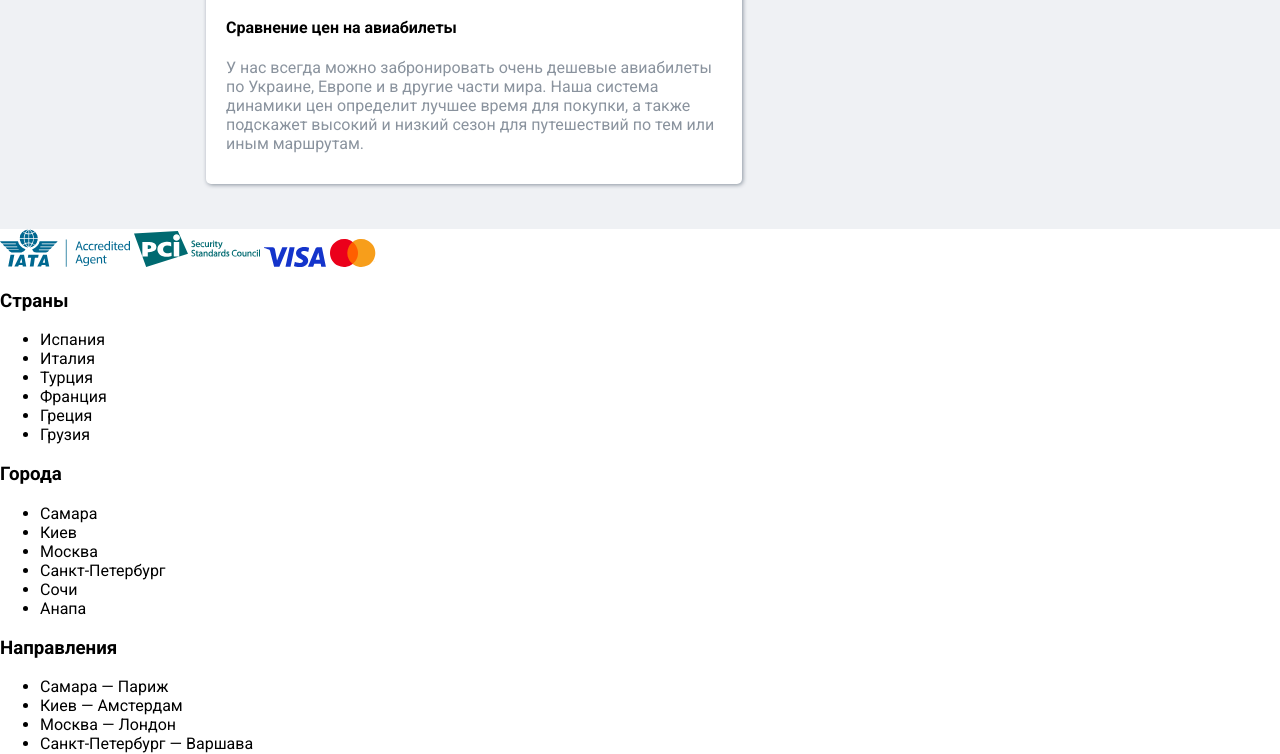
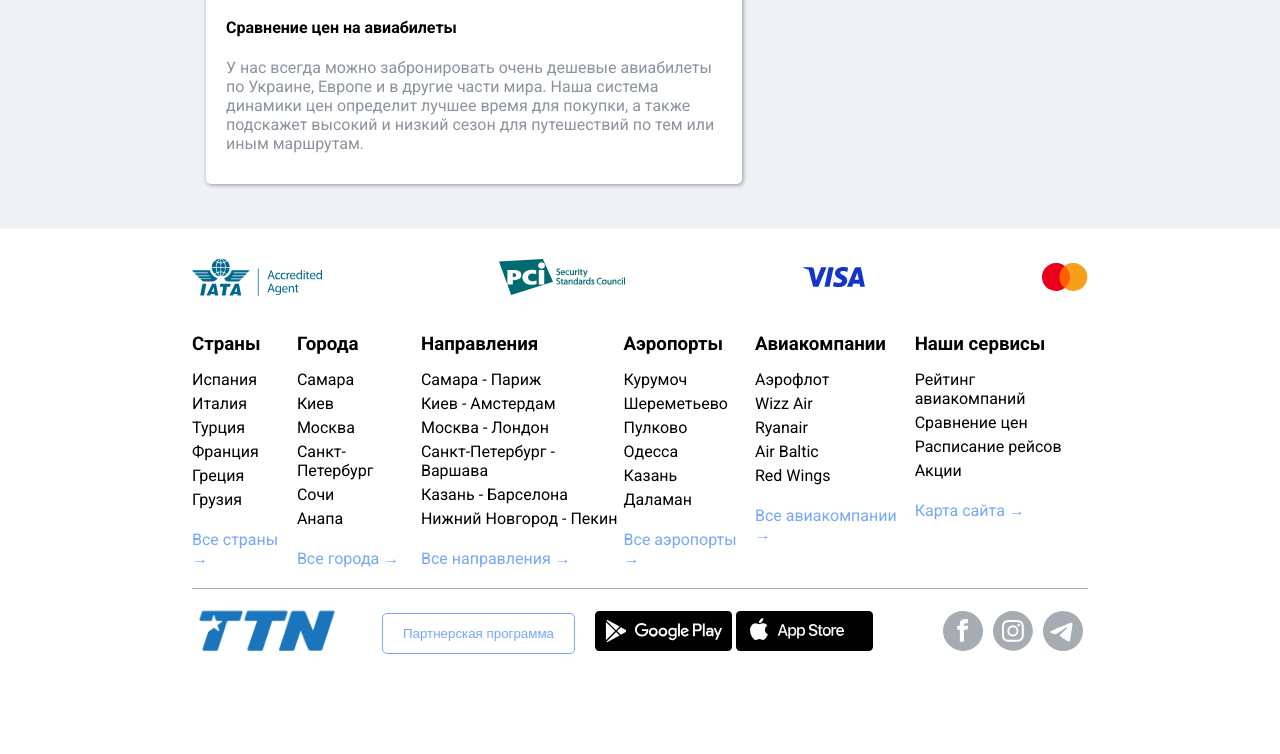
Before and after one commit to ramtary/javarush-project-1, a plain HTML site: page index.html in a window 1280 px wide. Shown: the part 2046-2800 px from the top of the page. After the commit the page ends 2756 px from the top, so only its background shows below. Drawn offline with Linux system fonts and the light colour scheme.

Commit message:
CSS styling. Main. Footer.

```diff
--- a/css/index.css
+++ b/css/index.css
@@ -57,11 +57,11 @@ main {
 
 #tb {
     background-color: #FFE8ED;
-    color: #F74068;
+    color: #FF4D4D;
 }
 
 #bt {
-    background-color: #F74068;
+    background-color: #FF4D4D;
     color: white;
 }
 
@@ -139,7 +139,7 @@ main {
 }
 
 .price {
-    color: #F74068;
+    color: #FF4D4D;
 }
 
 .rating-header {
@@ -186,7 +186,7 @@ main {
     transform: scale(1.01);
 
     a {
-        color: #F74068;
+        color: #FF4D4D;
     }
 }
 
@@ -281,18 +281,18 @@ main {
     border-radius: 3px;
     height: 2.4em;
     width: 15em;
-    border: 1px solid #F74068;
+    border: 1px solid #FF4D4D;
     padding-inline: 5px;
 }
 
 .sub-form input::placeholder {
-    color: #F74068;
+    color: #FF4D4D;
     padding-left: 10px;
 }
 
 .sub-form button {
-    background-color: #F74068;
-    border: 1px solid #F74068;
+    background-color: #FF4D4D;
+    border: 1px solid #FF4D4D;
     color: white;
     height: 2.7em;
     width: 3em;
@@ -332,3 +332,73 @@ main {
 .sub-form label {
     display: none;
 }
+
+footer {
+    display: grid;
+    grid-template-columns: 3fr;
+    grid-template-rows: 50px 0.7fr 100px;
+    place-content: center center;
+    width: 70%;
+    margin: 25px 15%;
+    gap: 10px;
+}
+
+.footer-block {
+    display: flex;
+    flex-direction: row;
+    align-items: center;
+    justify-content: space-between;
+}
+
+.footer-block-part {
+    display: flex;
+    flex-direction: row;
+    align-items: center;
+    justify-content: center;
+    height: 100%;
+}
+
+.footer-block article {
+    display: flex;
+    flex-direction: column;
+    align-items: flex-start;
+    justify-content: flex-start;
+    height: 100%;
+    li {
+        list-style-type: none;
+        margin: 5px 0;
+    }
+    ul {
+        padding-left: 0;
+        margin-top: 0;
+    }
+    h3 {
+        margin-bottom: 10px;
+    }
+}
+
+.link-to-all {
+    color: #76A7FA;
+}
+
+.ttn img {
+    height: 150px;
+    margin-right: 30px;
+}
+
+#partner-program-btn {
+    background-color: white;
+    color: #76A7FA;
+    border: 1px solid #76A7FA;
+    margin-right: 20px;
+}
+
+.social img {
+    height: 40px;
+    padding: 5px;
+}
+
+.deep-bottom {
+    margin-top: 10px;
+    border-top: 1px inset #fff;
+}
--- a/index.html
+++ b/index.html
@@ -137,57 +137,77 @@
 
         <section class="ways main-content-block">
             <div>
-                <section><a href="#"><span class="way">Варшава ⟶ Милан</span></a><a href="#"><span class="price">от 771 ₴</span></a></section>
-                <section><a href="#"><span class="way">Варшава ⟶ Амстердам</span></a><a href="#"><span class="price">от 3 256 ₴</span></a></section>
+                <section><a href="#"><span class="way">Варшава ⟶ Милан</span></a><a href="#"><span class="price">от 771 ₴</span></a>
+                </section>
+                <section><a href="#"><span class="way">Варшава ⟶ Амстердам</span></a><a href="#"><span class="price">от 3 256 ₴</span></a>
+                </section>
             </div>
             <div>
-                <section><a href="#"><span class="way">Варшава ⟶ Лондон</span></a><a href="#"><span class="price">от 1 014 ₴</span></a></section>
-                <section><a href="#"><span class="way">Варшава ⟶ Лиссабон</span></a><a href="#"><span class="price">от 3 364 ₴</span></a></section>
+                <section><a href="#"><span class="way">Варшава ⟶ Лондон</span></a><a href="#"><span class="price">от 1 014 ₴</span></a>
+                </section>
+                <section><a href="#"><span class="way">Варшава ⟶ Лиссабон</span></a><a href="#"><span class="price">от 3 364 ₴</span></a>
+                </section>
             </div>
             <div>
-                <section><a href="#"><span class="way">Варшава ⟶ Аликанте</span></a><a href="#"><span class="price">от 1 042 ₴</span></a></section>
-                <section><a href="#"><span class="way">Варшава ⟶ Париж</span></a><a href="#"><span class="price">от 4 076 ₴</span></a></section>
+                <section><a href="#"><span class="way">Варшава ⟶ Аликанте</span></a><a href="#"><span class="price">от 1 042 ₴</span></a>
+                </section>
+                <section><a href="#"><span class="way">Варшава ⟶ Париж</span></a><a href="#"><span class="price">от 4 076 ₴</span></a>
+                </section>
             </div>
             <div>
-                <section><a href="#"><span class="way">Варшава ⟶ Мадрид</span></a><a href="#"><span class="price">от 1 646 ₴</span></a></section>
-                <section><a href="#"><span class="way">Варшава ⟶ Нью-Йорк</span></a><a href="#"><span class="price">от 9 872 ₴</span></a></section>
+                <section><a href="#"><span class="way">Варшава ⟶ Мадрид</span></a><a href="#"><span class="price">от 1 646 ₴</span></a>
+                </section>
+                <section><a href="#"><span class="way">Варшава ⟶ Нью-Йорк</span></a><a href="#"><span class="price">от 9 872 ₴</span></a>
+                </section>
             </div>
             <div>
-                <section><a href="#"><span class="way">Варшава ⟶ Барселона</span></a><a href="#"><span class="price">от 1 663 ₴</span></a></section>
-                <section><a href="#"><span class="way">Варшава ⟶ Денпасар-Бали</span></a><a href="#"><span class="price">от 32 574 ₴</span></a></section>
+                <section><a href="#"><span class="way">Варшава ⟶ Барселона</span></a><a href="#"><span class="price">от 1 663 ₴</span></a>
+                </section>
+                <section><a href="#"><span class="way">Варшава ⟶ Денпасар-Бали</span></a><a href="#"><span
+                        class="price">от 32 574 ₴</span></a></section>
             </div>
         </section>
 
         <aside class="rating main-content-block">
             <div>
-                <section><span><span class="place">1</span><a href="#">Emirates</a></span><span class="score">4.7</span></section>
+                <section><span><span class="place">1</span><a href="#">Emirates</a></span><span class="score">4.7</span>
+                </section>
             </div>
             <div>
-                <section><span><span class="place">2</span><a href="#">Катар Эйрвейз</a></span><span class="score">4.6</span></section>
+                <section><span><span class="place">2</span><a href="#">Катар Эйрвейз</a></span><span
+                        class="score">4.6</span></section>
             </div>
             <div>
-                <section><span><span class="place">3</span><a href="#">Сингапур Эйрлайнс</a></span><span class="score">4.5</span></section>
+                <section><span><span class="place">3</span><a href="#">Сингапур Эйрлайнс</a></span><span class="score">4.5</span>
+                </section>
             </div>
             <div>
-                <section><span><span class="place">4</span><a href="#">Pegasus</a></span><span class="score">4.4</span></section>
+                <section><span><span class="place">4</span><a href="#">Pegasus</a></span><span class="score">4.4</span>
+                </section>
             </div>
             <div>
-                <section><span><span class="place">5</span><a href="#">Кореан Эйр</a></span><span class="score">4.3</span></section>
+                <section><span><span class="place">5</span><a href="#">Кореан Эйр</a></span><span
+                        class="score">4.3</span></section>
             </div>
             <div>
-                <section><span><span class="place">6</span><a href="#">Финнэйр</a></span><span class="score">4.2</span></section>
+                <section><span><span class="place">6</span><a href="#">Финнэйр</a></span><span class="score">4.2</span>
+                </section>
             </div>
             <div>
-                <section><span><span class="place">7</span><a href="#">Этихад Эйрвейз</a></span><span class="score">4.1</span></section>
+                <section><span><span class="place">7</span><a href="#">Этихад Эйрвейз</a></span><span
+                        class="score">4.1</span></section>
             </div>
             <div>
-                <section><span><span class="place">8</span><a href="#">Аэрофлот</a></span><span class="score">4.0</span></section>
+                <section><span><span class="place">8</span><a href="#">Аэрофлот</a></span><span class="score">4.0</span>
+                </section>
             </div>
             <div>
-                <section><span><span class="place">9</span><a href="#">Brussels Airlines</a></span><span class="score">3.9</span></section>
+                <section><span><span class="place">9</span><a href="#">Brussels Airlines</a></span><span class="score">3.9</span>
+                </section>
             </div>
             <div>
-                <section><span><span class="place">10</span><a href="#">JSC Юж. Запад</a></span><span class="score">3.8</span></section>
+                <section><span><span class="place">10</span><a href="#">JSC Юж. Запад</a></span><span
+                        class="score">3.8</span></section>
             </div>
         </aside>
     </section>
@@ -201,12 +221,14 @@
                 <h4>Как найти авиабилеты со скидкой онлайн</h4>
                 <p>На нашем сайте вы можете купить билеты на самолет или оформить раннее бронирование. Акции, скидки и
                     специальные предложения, которые постоянно предлагают ведущие авиакомпании-лоукостеры, позволяют
-                приобрести недорогие авиабилеты не выходя из дома. Если хотите сэкономить и купить авиабилеты дешевле,
+                    приобрести недорогие авиабилеты не выходя из дома. Если хотите сэкономить и купить авиабилеты
+                    дешевле,
                     обратите внимание на рейсы с пересадками. А вот время - как драгоценную валюту для путешественника -
                     помогают сэкономить прямые перелеты, пусть они и стоят дороже билетов с пересадками.</p>
 
                 <h4>Клиентская поддержка</h4>
-                <p>Какой билет заказать для ребенка? Где внести данные о визе? Можно ли поменять даты вылета? Как оформить
+                <p>Какой билет заказать для ребенка? Где внести данные о визе? Можно ли поменять даты вылета? Как
+                    оформить
                     дополнительный багаж? Операторы нашей службы поддержки знают ответы на все вопросы о перелетах. Мы
                     сопровождаем ваши бронирования в режиме 27/7/365, на украинском, русском и английском языках. Всегда
                     поможем подобрать, оплатить или внести изменения в билет быстро и удобно! С помощью удобного поиска
@@ -224,8 +246,10 @@
                     отсортировать предложения по перевозчикам, времени вылета и другим параметрам.</p>
 
                 <h4>Сравнение цен на авиабилеты</h4>
-                <p>У нас всегда можно забронировать очень дешевые авиабилеты по Украине, Европе и в другие части мира. Наша
-                система динамики цен определит лучшее время для покупки, а также подскажет высокий и низкий сезон для
+                <p>У нас всегда можно забронировать очень дешевые авиабилеты по Украине, Европе и в другие части мира.
+                    Наша
+                    система динамики цен определит лучшее время для покупки, а также подскажет высокий и низкий сезон
+                    для
                     путешествий по тем или иным маршрутам.</p>
             </article>
         </section>
@@ -248,21 +272,22 @@
                 <label for="email">Email *</label>
                 <img id="exc" src="./img/exclamation.svg" alt="exclamation"/>
                 <input id="email" type="email" placeholder="Email *">
-                <button type="submit"><img src="./img/bullet.svg" alt="bullet"/><span class="sr-only">Подписаться</span></button>
+                <button type="submit"><img src="./img/bullet.svg" alt="bullet"/><span class="sr-only">Подписаться</span>
+                </button>
             </form>
         </aside>
     </section>
 </main>
 
 <footer>
-    <section>
+    <section class="footer-block">
         <a href="#"><img src="./img/iata.svg" alt="iata-logo"/></a>
         <a href="#"><img src="./img/pci.svg" alt="pci-logo"/></a>
         <a href="#"><img src="./img/visa.svg" alt="visa-logo"/></a>
         <a href="#"><img src="./img/mastercard.svg" alt="mastercard-logo"/></a>
     </section>
 
-    <section>
+    <section class="footer-block">
         <article>
             <h3>Страны</h3>
             <ul>
@@ -273,6 +298,7 @@
                 <li><a href="#">Греция</a></li>
                 <li><a href="#">Грузия</a></li>
             </ul>
+            <a class="link-to-all" href="#">Все страны &#8594</a>
         </article>
         <article>
             <h3>Города</h3>
@@ -284,17 +310,19 @@
                 <li><a href="#">Сочи</a></li>
                 <li><a href="#">Анапа</a></li>
             </ul>
+            <a class="link-to-all" href="#">Все города &#8594</a>
         </article>
         <article>
             <h3>Направления</h3>
             <ul>
-                <li><a href="#">Самара — Париж</a></li>
-                <li><a href="#">Киев — Амстердам</a></li>
-                <li><a href="#">Москва — Лондон</a></li>
-                <li><a href="#">Санкт-Петербург — Варшава</a></li>
-                <li><a href="#">Казань — Барселона</a></li>
-                <li><a href="#">Нижний Новгород — Пекин</a></li>
+                <li><a href="#">Самара - Париж</a></li>
+                <li><a href="#">Киев - Амстердам</a></li>
+                <li><a href="#">Москва - Лондон</a></li>
+                <li><a href="#">Санкт-Петербург - Варшава</a></li>
+                <li><a href="#">Казань - Барселона</a></li>
+                <li><a href="#">Нижний Новгород - Пекин</a></li>
             </ul>
+            <a class="link-to-all" href="#">Все направления &#8594</a>
         </article>
         <article>
             <h3>Аэропорты</h3>
@@ -306,6 +334,7 @@
                 <li><a href="#">Казань</a></li>
                 <li><a href="#">Даламан</a></li>
             </ul>
+            <a class="link-to-all" href="#">Все аэропорты &#8594</a>
         </article>
         <article>
             <h3>Авиакомпании</h3>
@@ -316,6 +345,7 @@
                 <li><a href="#">Air Baltic</a></li>
                 <li><a href="#">Red Wings</a></li>
             </ul>
+            <a class="link-to-all" href="#">Все авиакомпании &#8594</a>
         </article>
         <article>
             <h3>Наши сервисы</h3>
@@ -325,22 +355,25 @@
                 <li><a href="#">Расписание рейсов</a></li>
                 <li><a href="#">Акции</a></li>
             </ul>
+            <a class="link-to-all" href="#">Карта сайта &#8594</a>
         </article>
     </section>
 
-    <section>
-        <div>
+    <section class="footer-block deep-bottom">
+        <section class="footer-block-part">
+            <div class="ttn">
                 <a href="#"><img src="./img/ttn-logo.png" alt="ttn-logo"/></a>
             </div>
 
-        <a href="#">Партнерская программа</a>
+            <button id="partner-program-btn" class="butt" type="submit">Партнерская программа</button>
 
             <div>
-            <a href="#">Google Play</a>
-            <a href="#">App Store</a>
+                <a href="#"><img src="./img/google-play-store.svg" alt="google-play-store"/></a>
+                <a href="#"><img src="./img/apple-app-store.svg" alt="apple-app-store"/></a>
             </div>
+        </section>
 
-        <aside>
+        <aside class="footer-block-part social">
             <a href="#"><img src="./img/fb.svg" alt="facebook-logo"/></a>
             <a href="#"><img src="./img/instagram.svg" alt="instagram-logo"/></a>
             <a href="#"><img src="./img/telegram.svg" alt="telegram-logo"/></a>
```
Lines whose indentation alone changed are shown as unchanged.
